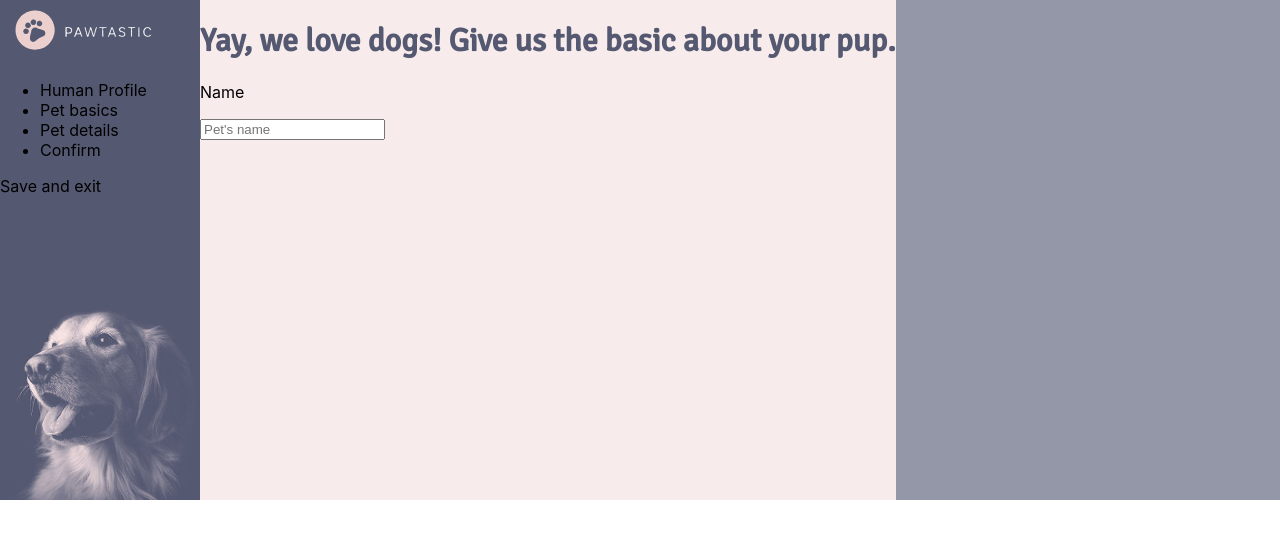
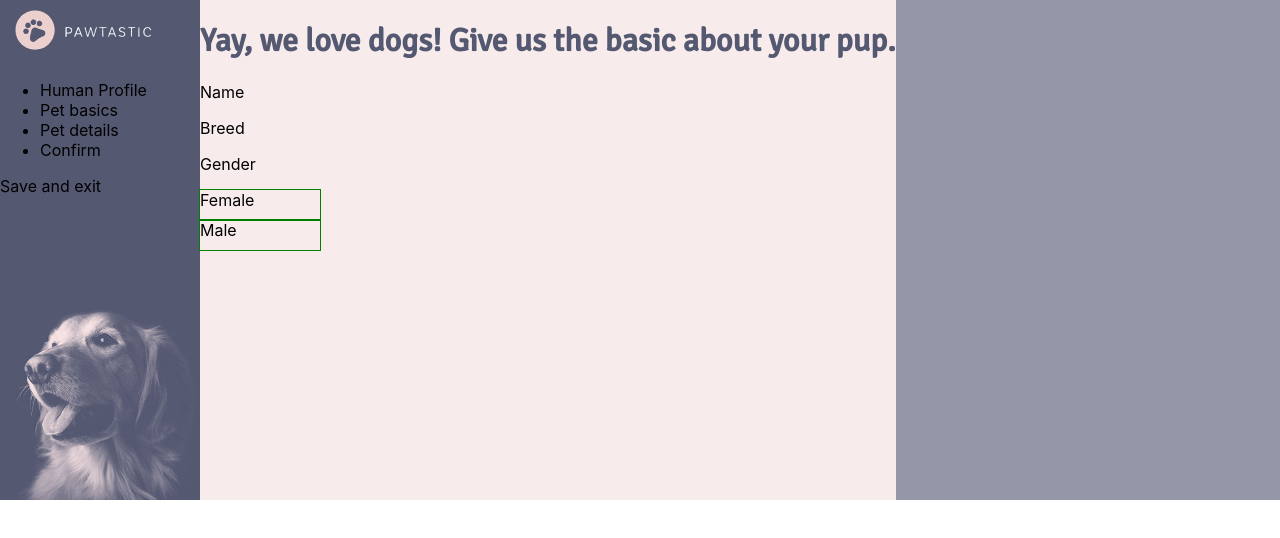
Before and after one commit to O-Sanni/pawtastic_form, a React (Create React App) app: page / in a window 1280 px wide. Shown: the top 538 px of the page. Built offline with nearby package versions, Linux system fonts and the light colour scheme.

Commit message:
Working choice gender

```diff
--- a/src/components/FormComponents.js
+++ b/src/components/FormComponents.js
@@ -10,12 +10,17 @@ class FormComponents extends React.Component{
             birth: " "
         }
         this.handleChangeName=this.handleChangeName.bind(this);
+        this.handleChangeBreed=this.handleChangeBreed.bind(this);
     }
     handleChangeName(e){
         this.setState({name:e.target.value});
+        e.preventDefault();
 
     }
-    handleChangeBreed
+    handleChangeBreed(e){
+        this.setState({breed:e.targed.value});
+        e.preventDefault();
+    }
     render(){
         return(
             <div id="rightMain">
@@ -24,19 +29,23 @@ class FormComponents extends React.Component{
                     <form id="formTop">
                         <p>Name</p>
                         <input type="text" onChange={this.handleChangeName} placeholder="Pet's name" />
-{/*
                         <p>Breed</p>
-                        <input type="text" breed ={this.state.breed} placeholder="Pet's breed" />
+                        <input type="text" onChange={this.handleChangeBreed} placeholder="Pet's breed" />
                         <div>
-                        <div>
+                        <div id="Gender">
                             <p>Gender</p>
-                            <input name="Female"/>
-                        </div>
+                            <input id="female" type="radio" name="choiceGender" checked/>
+                            <label id="femaleChoice" for="female">Female</label>
+                            <input id="male" type="radio" name="choiceGender"/>
+                            <label id="maleChoice" for="male">Male</label>
 
-                        </div> */}
-                    </form>
-                </div>
+
+
+</div>
+                            </div>
+                </form>
                 <div id="formButton"></div>
+            </div>
             </div>
         )
     }
--- a/src/components/components.css
+++ b/src/components/components.css
@@ -18,3 +18,21 @@ height: 500px;
 color:#545871;
 font-family: 'Signika', sans-serif;
 }
+/* Idea was taken from https://stackoverflow.com/questions/33881961/create-segmented-control-like-with-animation answer by Mi-Creativity */
+label{
+        width: 120px;
+        height: 30px;
+        text-align: center;
+        display: flex;
+        flex-wrap: wrap;
+        flex-direction: ;
+        z-index: 2;
+        cursor: pointer;
+        outline: 1px solid green;
+    }
+    input{
+        display:none;
+    }
+    #mal:checked ~ #malLab {
+    background-color: violet;
+    }
```
